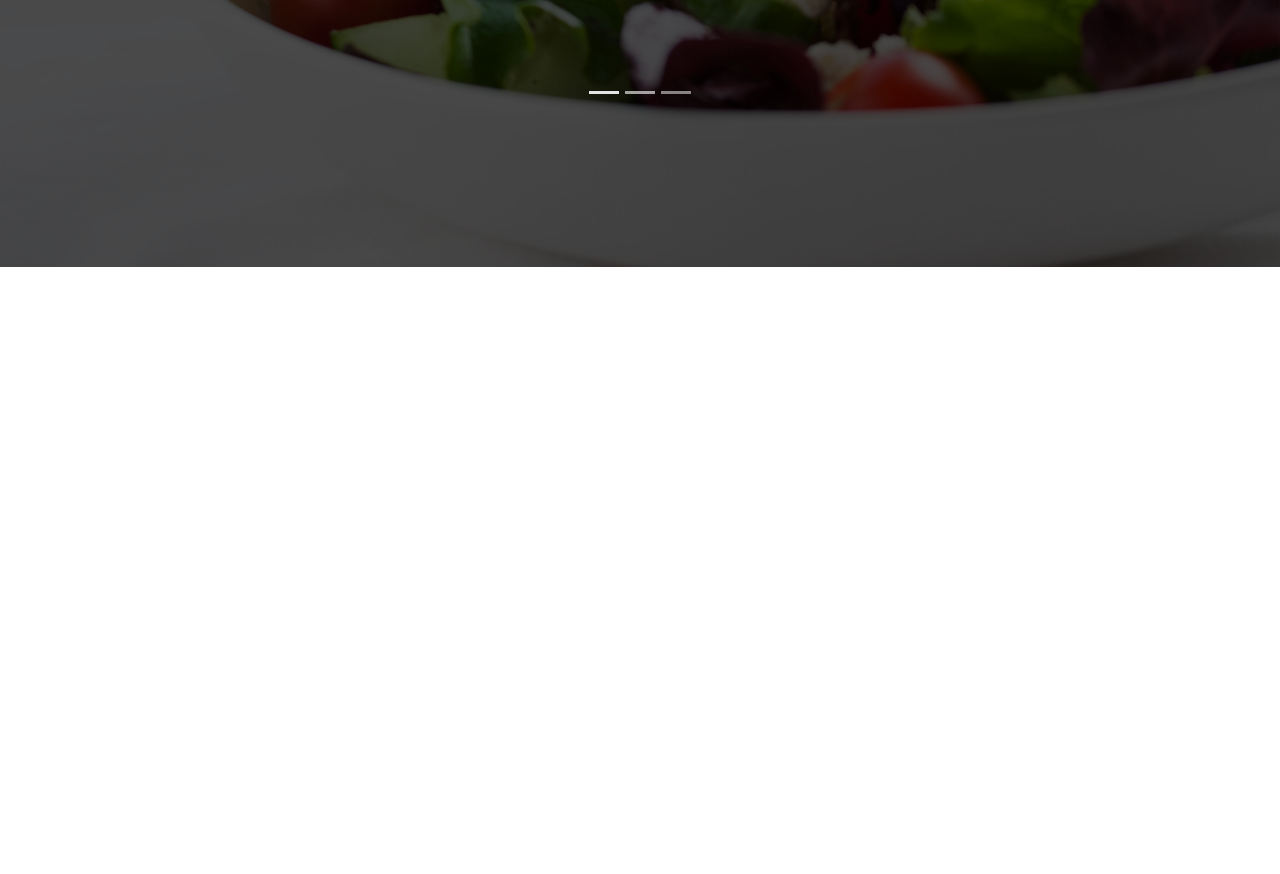
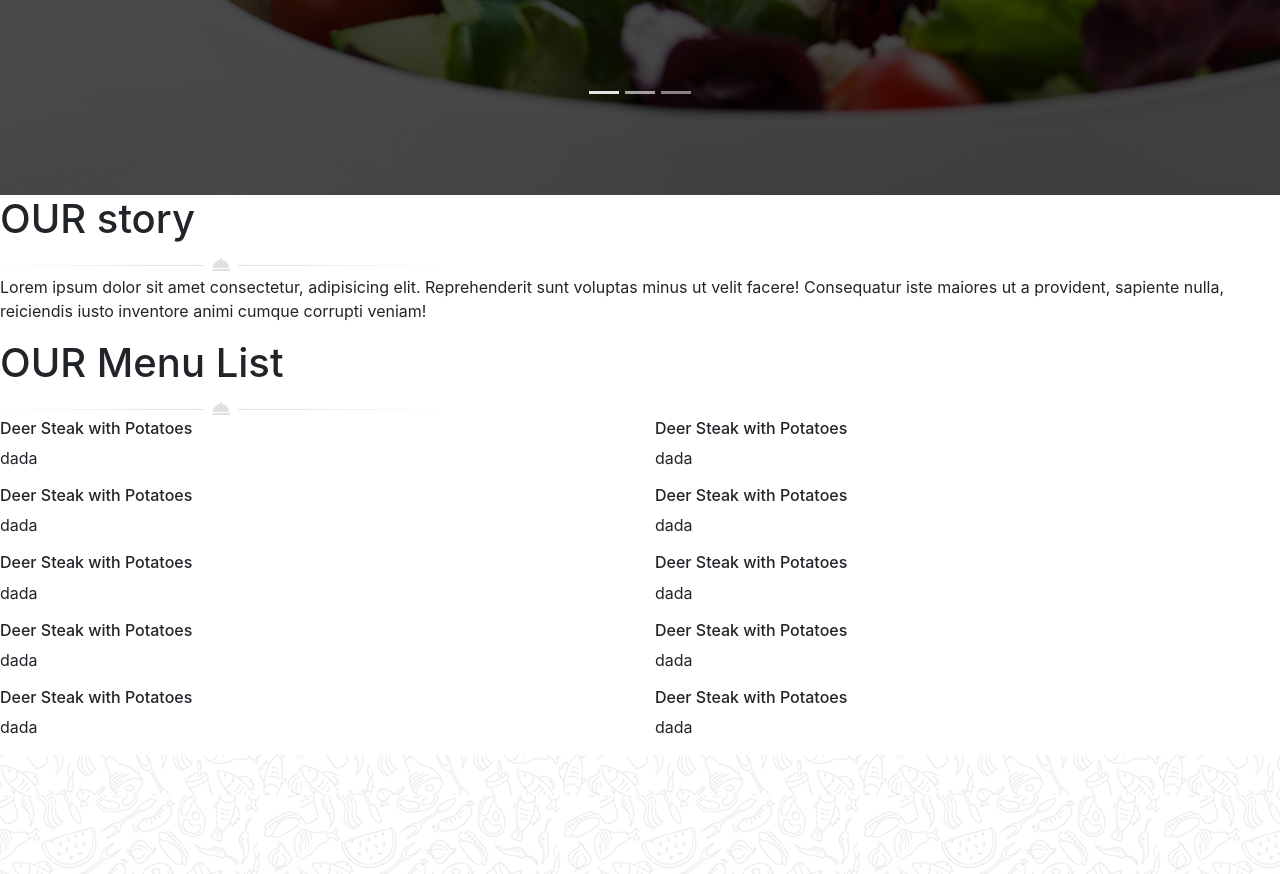
Before and after one commit to KadirYavas/git_bootstrap_les_chefs, a website: page index.html in a window 1280 px wide. Shown: the part 586-1460 px from the top of the page. Before the commit the page ends 853 px from the top, so only its background shows below. Drawn offline with nearby package versions, Linux system fonts and the light colour scheme.

Commit message:
sectiondebut

```diff
--- a/index.html
+++ b/index.html
@@ -11,8 +11,9 @@
 
 <body>
     <!-- Header -->
+    <header>
         <img class="imageback" src="./public/images/banner1.jpg" alt="" width="100%">
-    <header class="navbaaar">
+        <div class="navbaaar">
             <nav class="navbar navbar-expand-lg navbar-light border-top border-bottom mt-5 mr-5">
                 <div class="collapse navbar-collapse" id="navbarNav">
                     <ul class="navbar-nav">
@@ -50,7 +51,7 @@
                     </ul>
                 </div>
             </nav>
-    </header>
+        </div>
 
         <div id="carouselExampleIndicators" class="carousel slide container carsel" data-ride="carousel">
             <ol class="carousel-indicators">
@@ -61,21 +62,24 @@
             <div class="carousel-inner buton">
                 <div class="carousel-item active parag">
                     <p>Whatever your <span class="text-uppercase">occasion</span>,<span
-                        class="text-uppercase text-danger">taste</span> <span class="font-weight-bold">make</span> it
+                            class="text-uppercase text-danger">taste</span> <span class="font-weight-bold">make</span>
+                        it
                         one to <span class="font-weight-bold">remember</span>!</p>
                     <button type="button" class="btn btn-light">Purchase theme</button>
                     <button type="button" class="btn btn-danger">Learn more</button>
                 </div>
                 <div class="carousel-item parag">
                     <p>Whatever your <span class="text-uppercase">occasion</span>,<span
-                        class="text-uppercase text-danger">taste</span> <span class="font-weight-bold">make</span> it
+                            class="text-uppercase text-danger">taste</span> <span class="font-weight-bold">make</span>
+                        it
                         one to <span class="font-weight-bold">remember</span>!</p>
                     <button type="button" class="btn btn-light">Purchase theme</button>
                     <button type="button" class="btn btn-danger">Learn more</button>
                 </div>
                 <div class="carousel-item parag">
                     <p>Whatever your <span class="text-uppercase">occasion</span>,<span
-                        class="text-uppercase text-danger">taste</span> <span class="font-weight-bold">make</span> it
+                            class="text-uppercase text-danger">taste</span> <span class="font-weight-bold">make</span>
+                        it
                         one to <span class="font-weight-bold">remember</span>!</p>
                     <button type="button" class="btn btn-light">Purchase theme</button>
                     <button type="button" class="btn btn-danger">Learn more</button>
@@ -90,6 +94,48 @@
                 <span class="sr-only">Next</span>
             </a>
         </div>
+    </header>
+
+    <!-- Section 1 -->
+    <section class="sectionimg">
+        <div class="divimg">
+            <h1>OUR story</h1>
+            <img src="./public/images/decoration_line.png" alt="">
+            <p>Lorem ipsum dolor sit amet consectetur, adipisicing elit. Reprehenderit sunt voluptas minus ut velit
+                facere! Consequatur iste maiores ut a provident, sapiente nulla, reiciendis iusto inventore animi cumque
+                corrupti veniam!</p>
+            <h1>OUR Menu List</h1>
+            <img src="./public/images/decoration_line.png" alt="">
+            <div class="row">
+                <div class="col-6">
+                    <h6>Deer Steak with Potatoes</h6>
+                    <p>dada</p>
+                    <h6>Deer Steak with Potatoes</h6>
+                    <p>dada</p>
+                    <h6>Deer Steak with Potatoes</h6>
+                    <p>dada</p>
+                    <h6>Deer Steak with Potatoes</h6>
+                    <p>dada</p>
+                    <h6>Deer Steak with Potatoes</h6>
+                    <p>dada</p>
+                </div>
+                <div class="col-6">
+                    <h6>Deer Steak with Potatoes</h6>
+                    <p>dada</p>
+                    <h6>Deer Steak with Potatoes</h6>
+                    <p>dada</p>
+                    <h6>Deer Steak with Potatoes</h6>
+                    <p>dada</p>
+                    <h6>Deer Steak with Potatoes</h6>
+                    <p>dada</p>
+                    <h6>Deer Steak with Potatoes</h6>
+                    <p>dada</p>
+                </div>
+            </div>
+        </div>
+    </section>
+
+
 
 
 
--- a/src/sass/style.sass
+++ b/src/sass/style.sass
@@ -31,3 +31,11 @@ $fa-font-path: "../../node_modules/@fortawesome/fontawesome-free/webfonts"
     p
         color: white
         font-size: 45px
+
+.sectionimg
+    background-image: url("../../public/images/main_bg.jpg")
+    margin-top: 75px
+    width: 100%
+    height: 1000px
+.divimg
+    background-color: white
```
Also changed, not shown: public/css/style.css, 1 other file. Lines whose indentation alone changed are shown as unchanged.
